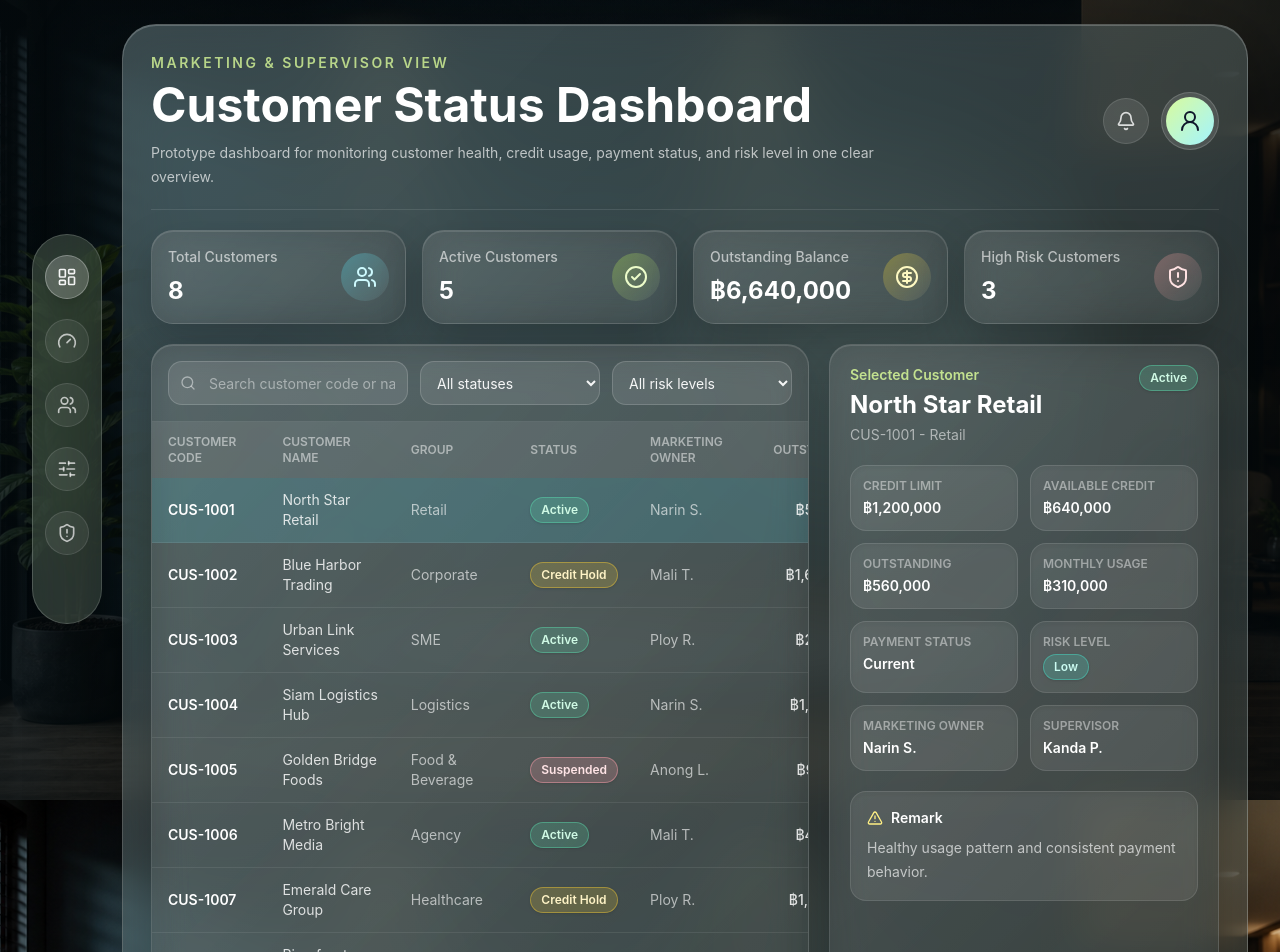
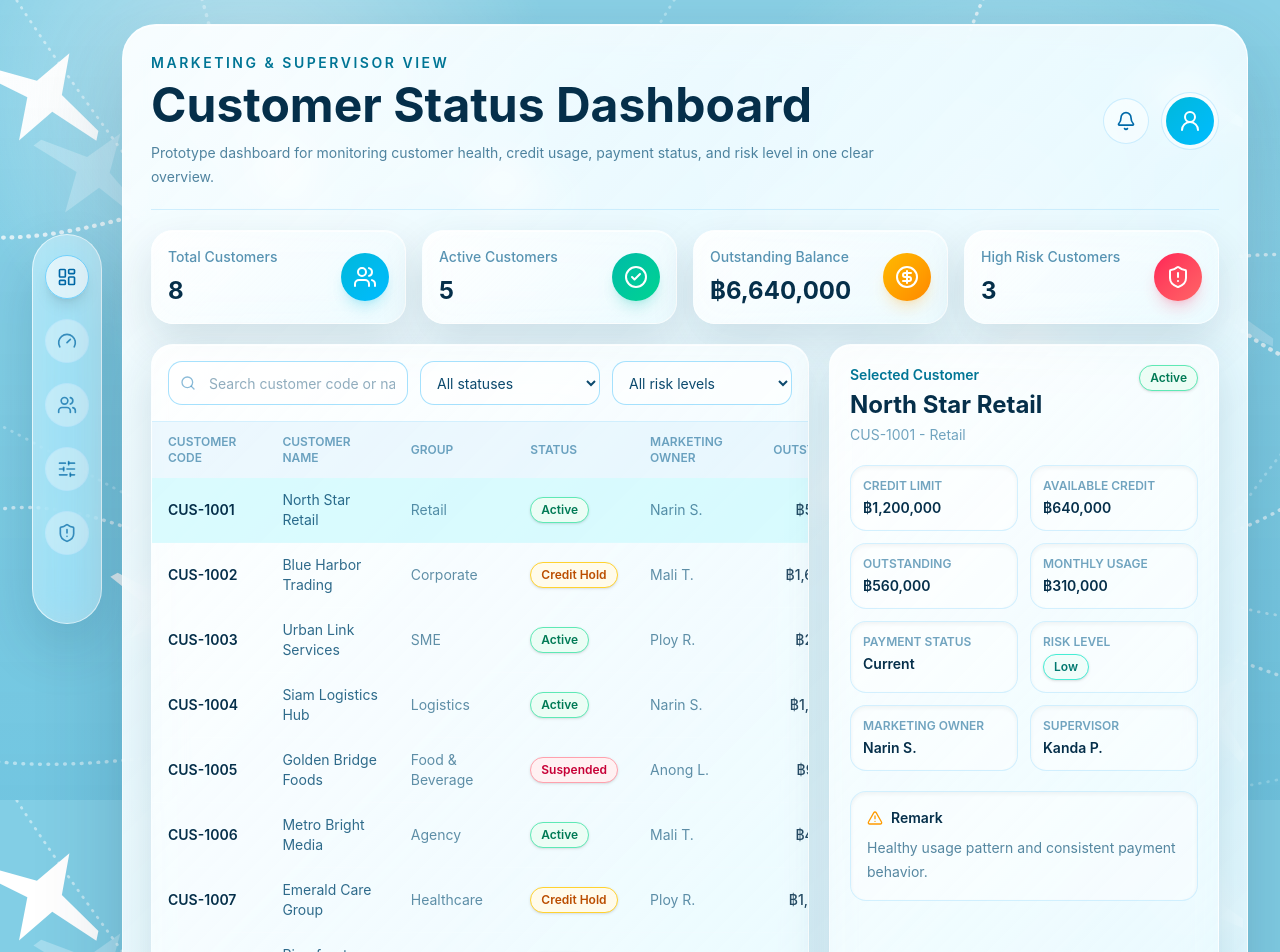
Before and after one commit to SuphakidS/customer-status-dashboard, a React (Vite) app: page / in a window 1280 px wide. Shown: the top 952 px of the page. Built offline with nearby package versions, Linux system fonts and the light colour scheme.

Commit message:
Apply flight map dashboard theme

```diff
--- a/src/App.jsx
+++ b/src/App.jsx
@@ -22,7 +22,6 @@ import {
   Tooltip
 } from "chart.js";
 import { Bar, Doughnut } from "react-chartjs-2";
-import officeBg from "./assets/glass-office-bg.png";
 import { mockCustomers } from "./data/mockCustomers";
 
 ChartJS.register(
@@ -35,31 +34,31 @@ ChartJS.register(
 );
 
 const statusStyles = {
-  Active: "border-emerald-300/40 bg-emerald-300/18 text-emerald-100",
-  "Credit Hold": "border-amber-300/40 bg-amber-300/18 text-amber-100",
-  Suspended: "border-rose-300/45 bg-rose-300/20 text-rose-100"
+  Active: "border-emerald-300 bg-emerald-50 text-emerald-700",
+  "Credit Hold": "border-amber-300 bg-amber-50 text-amber-700",
+  Suspended: "border-rose-300 bg-rose-50 text-rose-700"
 };
 
 const riskStyles = {
-  Low: "border-teal-300/40 bg-teal-300/18 text-teal-100",
-  Medium: "border-sky-300/40 bg-sky-300/18 text-sky-100",
-  High: "border-red-300/45 bg-red-300/20 text-red-100"
+  Low: "border-teal-300 bg-teal-50 text-teal-700",
+  Medium: "border-sky-300 bg-sky-50 text-sky-700",
+  High: "border-red-300 bg-red-50 text-red-700"
 };
 
 const chartColors = {
-  Active: "#b7dc25",
-  "Credit Hold": "#f6c50f",
-  Suspended: "#f05b5b",
-  Low: "#36d49b",
-  Medium: "#33b9ef",
-  High: "#f05b5b"
+  Active: "#0ea5a3",
+  "Credit Hold": "#f59e0b",
+  Suspended: "#ef4444",
+  Low: "#14b8a6",
+  Medium: "#0284c7",
+  High: "#ef4444"
 };
 
 const kpiTones = {
-  cyan: "from-cyan-300/30 to-white/5 text-cyan-100",
-  green: "from-lime-300/30 to-white/5 text-lime-100",
-  yellow: "from-yellow-300/30 to-white/5 text-yellow-100",
-  red: "from-red-300/30 to-white/5 text-red-100"
+  cyan: "from-cyan-500 to-sky-400 text-white shadow-cyan-500/20",
+  green: "from-teal-500 to-emerald-400 text-white shadow-teal-500/20",
+  yellow: "from-amber-400 to-orange-400 text-white shadow-amber-500/20",
+  red: "from-rose-500 to-red-400 text-white shadow-rose-500/20"
 };
 
 const formatCurrency = (value) =>
@@ -93,10 +92,10 @@ function KpiCard({ title, value, icon: Icon, tone }) {
     <section className="glass-card p-4">
       <div className="flex items-center justify-between gap-4">
         <div>
-          <p className="text-sm font-medium text-white/62">{title}</p>
-          <p className="mt-2 text-2xl font-bold tracking-normal text-white">{value}</p>
+          <p className="text-sm font-medium text-sky-800/65">{title}</p>
+          <p className="mt-2 text-2xl font-bold tracking-normal text-sky-950">{value}</p>
         </div>
-        <div className={`rounded-full bg-gradient-to-br p-3 ${kpiTones[tone]}`}>
+        <div className={`rounded-full bg-gradient-to-br p-3 shadow-lg ${kpiTones[tone]}`}>
           <Icon className="h-6 w-6" aria-hidden="true" />
         </div>
       </div>
@@ -161,7 +160,7 @@ function App() {
       {
         data: riskChartData.map((entry) => entry.value),
         backgroundColor: riskChartData.map((entry) => chartColors[entry.name]),
-        borderColor: "rgba(255, 255, 255, 0.18)",
+        borderColor: "rgba(255, 255, 255, 0.82)",
         borderWidth: 2,
         hoverOffset: 8,
         cutout: "64%"
@@ -171,8 +170,7 @@ function App() {
 
   return (
     <main
-      className="dashboard-bg min-h-screen overflow-x-hidden px-4 py-6 text-white sm:px-6 lg:px-8"
-      style={{ backgroundImage: `url(${officeBg})` }}
+      className="dashboard-bg min-h-screen overflow-x-hidden px-4 py-6 text-sky-950 sm:px-6 lg:px-8"
     >
       <div className="mx-auto flex max-w-[1500px] gap-5">
         <nav className="glass-nav hidden shrink-0 flex-col items-center gap-5 px-3 py-5 lg:flex">
@@ -182,8 +180,8 @@ function App() {
                 key={index}
                 className={`grid h-11 w-11 place-items-center rounded-full border transition ${
                   index === 0
-                    ? "border-white/30 bg-white/22 text-white shadow-lg"
-                    : "border-white/12 bg-white/8 text-white/72 hover:bg-white/16"
+                    ? "border-sky-300 bg-white/65 text-sky-700 shadow-lg"
+                    : "border-sky-200/60 bg-white/35 text-sky-700/72 hover:bg-white/60"
                 }`}
                 aria-label={`Dashboard navigation ${index + 1}`}
               >
@@ -194,25 +192,25 @@ function App() {
         </nav>
 
         <div className="glass-shell min-w-0 flex-1 p-5 md:p-7">
-          <header className="flex flex-col gap-5 border-b border-white/10 pb-5 md:flex-row md:items-center md:justify-between">
+          <header className="flex flex-col gap-5 border-b border-sky-200/60 pb-5 md:flex-row md:items-center md:justify-between">
             <div>
-              <p className="text-sm font-semibold uppercase tracking-[0.18em] text-lime-200/80">
+              <p className="text-sm font-semibold uppercase tracking-[0.18em] text-cyan-700">
                 Marketing & Supervisor View
               </p>
-              <h1 className="mt-2 text-4xl font-bold tracking-normal text-white md:text-5xl">
+              <h1 className="mt-2 text-4xl font-bold tracking-normal text-sky-950 md:text-5xl">
                 Customer Status Dashboard
               </h1>
-              <p className="mt-3 max-w-3xl text-sm leading-6 text-white/68">
+              <p className="mt-3 max-w-3xl text-sm leading-6 text-sky-900/68">
                 Prototype dashboard for monitoring customer health, credit usage,
                 payment status, and risk level in one clear overview.
               </p>
             </div>
             <div className="flex items-center gap-3">
-              <div className="hidden rounded-full border border-white/12 bg-white/10 p-3 text-white/80 sm:grid">
+              <div className="hidden rounded-full border border-sky-200/70 bg-white/50 p-3 text-sky-700 sm:grid">
                 <Bell className="h-5 w-5" />
               </div>
-              <div className="rounded-full border border-white/16 bg-white/12 p-1">
-                <div className="grid h-12 w-12 place-items-center rounded-full bg-gradient-to-br from-lime-200 to-cyan-200 text-slate-900">
+              <div className="rounded-full border border-sky-200/70 bg-white/45 p-1">
+                <div className="grid h-12 w-12 place-items-center rounded-full bg-gradient-to-br from-cyan-500 to-sky-400 text-white">
                   <UserRound className="h-6 w-6" />
                 </div>
               </div>
@@ -248,10 +246,10 @@ function App() {
 
           <section className="mt-5 grid gap-5 xl:grid-cols-[minmax(0,1fr)_390px]">
             <div className="glass-card min-w-0 overflow-hidden">
-              <div className="border-b border-white/10 p-4">
+              <div className="border-b border-sky-200/60 p-4">
                 <div className="grid gap-3 md:grid-cols-[minmax(220px,1fr)_180px_180px]">
                   <label className="relative block">
-                    <Search className="pointer-events-none absolute left-3 top-1/2 h-4 w-4 -translate-y-1/2 text-white/46" />
+                    <Search className="pointer-events-none absolute left-3 top-1/2 h-4 w-4 -translate-y-1/2 text-sky-700/45" />
                     <input
                       value={searchTerm}
                       onChange={(event) => setSearchTerm(event.target.value)}
@@ -284,7 +282,7 @@ function App() {
 
               <div className="overflow-x-auto">
                 <table className="w-full min-w-[1050px] text-left text-sm">
-                  <thead className="bg-white/8 text-xs uppercase text-white/50">
+                  <thead className="bg-sky-100/55 text-xs uppercase text-sky-800/55">
                     <tr>
                       <th className="px-4 py-3 font-semibold">Customer Code</th>
                       <th className="px-4 py-3 font-semibold">Customer Name</th>
@@ -302,37 +300,37 @@ function App() {
                       <tr
                         key={customer.customerCode}
                         onClick={() => setSelectedCustomerCode(customer.customerCode)}
-                        className={`cursor-pointer transition hover:bg-white/12 ${
+                        className={`cursor-pointer transition hover:bg-sky-100/70 ${
                           selectedCustomer.customerCode === customer.customerCode
-                            ? "bg-cyan-300/14"
+                            ? "bg-cyan-100/75"
                             : "bg-transparent"
                         }`}
                       >
-                        <td className="px-4 py-3 font-semibold text-white">
+                        <td className="px-4 py-3 font-semibold text-sky-950">
                           {customer.customerCode}
                         </td>
-                        <td className="px-4 py-3 text-white/82">
+                        <td className="px-4 py-3 text-sky-900/82">
                           {customer.customerName}
                         </td>
-                        <td className="px-4 py-3 text-white/62">
+                        <td className="px-4 py-3 text-sky-900/62">
                           {customer.customerGroup}
                         </td>
                         <td className="px-4 py-3">
                           <Badge value={customer.status} />
                         </td>
-                        <td className="px-4 py-3 text-white/62">
+                        <td className="px-4 py-3 text-sky-900/62">
                           {customer.marketingOwner}
                         </td>
-                        <td className="px-4 py-3 text-right font-medium text-white/86">
+                        <td className="px-4 py-3 text-right font-medium text-sky-950/86">
                           {formatCurrency(customer.outstandingBalance)}
                         </td>
-                        <td className="px-4 py-3 text-white/62">
+                        <td className="px-4 py-3 text-sky-900/62">
                           {customer.paymentStatus}
                         </td>
                         <td className="px-4 py-3">
                           <Badge value={customer.riskLevel} type="risk" />
                         </td>
-                        <td className="px-4 py-3 text-white/62">
+                        <td className="px-4 py-3 text-sky-900/62">
                           {customer.lastTransactionDate}
                         </td>
                       </tr>
@@ -340,7 +338,7 @@ function App() {
                   </tbody>
                 </table>
                 {filteredCustomers.length === 0 && (
-                  <div className="p-8 text-center text-sm text-white/58">
+                  <div className="p-8 text-center text-sm text-sky-800/58">
                     No customers match the current filters.
                   </div>
                 )}
@@ -350,13 +348,13 @@ function App() {
             <aside className="glass-card p-5">
               <div className="flex items-start justify-between gap-4">
                 <div>
-                  <p className="text-sm font-semibold text-lime-200/85">
+                  <p className="text-sm font-semibold text-cyan-700">
                     Selected Customer
                   </p>
-                  <h2 className="mt-1 text-2xl font-bold tracking-normal text-white">
+                  <h2 className="mt-1 text-2xl font-bold tracking-normal text-sky-950">
                     {selectedCustomer.customerName}
                   </h2>
-                  <p className="mt-1 text-sm text-white/55">
+                  <p className="mt-1 text-sm text-sky-800/55">
                     {selectedCustomer.customerCode} - {selectedCustomer.customerGroup}
                   </p>
                 </div>
@@ -389,12 +387,12 @@ function App() {
                 <DetailItem label="Supervisor" value={selectedCustomer.supervisor} />
               </dl>
 
-              <div className="mt-5 rounded-2xl border border-white/10 bg-white/9 p-4 shadow-inner">
-                <div className="flex items-center gap-2 text-sm font-semibold text-white">
-                  <AlertTriangle className="h-4 w-4 text-yellow-200" />
+              <div className="mt-5 rounded-2xl border border-sky-200/60 bg-white/45 p-4 shadow-inner">
+                <div className="flex items-center gap-2 text-sm font-semibold text-sky-950">
+                  <AlertTriangle className="h-4 w-4 text-amber-500" />
                   Remark
                 </div>
-                <p className="mt-2 text-sm leading-6 text-white/66">
+                <p className="mt-2 text-sm leading-6 text-sky-900/66">
                   {selectedCustomer.remark}
                 </p>
               </div>
@@ -417,7 +415,7 @@ function App() {
                   {riskChartData.map((entry) => (
                     <span
                       key={entry.name}
-                      className="flex items-center justify-between gap-3 border-b border-white/10 pb-3 text-sm text-white/70"
+                      className="flex items-center justify-between gap-3 border-b border-sky-200/70 pb-3 text-sm text-sky-900/70"
                     >
                       <span className="flex items-center gap-2">
                         <span
@@ -426,7 +424,7 @@ function App() {
                         />
                         {entry.name}
                       </span>
-                      <strong className="text-white">{entry.value}</strong>
+                      <strong className="text-sky-950">{entry.value}</strong>
                     </span>
                   ))}
                 </div>
@@ -439,8 +437,8 @@ function App() {
   );
 }
 
-const chartTextColor = "rgba(255, 255, 255, 0.68)";
-const chartGridColor = "rgba(255, 255, 255, 0.12)";
+const chartTextColor = "rgba(12, 74, 110, 0.68)";
+const chartGridColor = "rgba(14, 116, 144, 0.14)";
 
 const barChartOptions = {
   responsive: true,
@@ -448,8 +446,8 @@ const barChartOptions = {
   plugins: {
     legend: { display: false },
     tooltip: {
-      backgroundColor: "rgba(20, 32, 36, 0.9)",
-      borderColor: "rgba(255, 255, 255, 0.16)",
+      backgroundColor: "rgba(8, 47, 73, 0.92)",
+      borderColor: "rgba(255, 255, 255, 0.74)",
       borderWidth: 1,
       cornerRadius: 14,
       titleColor: "#fff",
@@ -477,8 +475,8 @@ const doughnutChartOptions = {
   plugins: {
     legend: { display: false },
     tooltip: {
-      backgroundColor: "rgba(20, 32, 36, 0.9)",
-      borderColor: "rgba(255, 255, 255, 0.16)",
+      backgroundColor: "rgba(8, 47, 73, 0.92)",
+      borderColor: "rgba(255, 255, 255, 0.74)",
       borderWidth: 1,
       cornerRadius: 14,
       titleColor: "#fff",
@@ -490,9 +488,9 @@ const doughnutChartOptions = {
 
 function DetailItem({ label, value }) {
   return (
-    <div className="rounded-2xl border border-white/10 bg-white/9 p-3 shadow-inner">
-      <dt className="text-xs font-semibold uppercase text-white/45">{label}</dt>
-      <dd className="mt-1 text-sm font-semibold text-white">{value}</dd>
+    <div className="rounded-2xl border border-sky-200/60 bg-white/45 p-3 shadow-inner">
+      <dt className="text-xs font-semibold uppercase text-sky-800/55">{label}</dt>
+      <dd className="mt-1 text-sm font-semibold text-sky-950">{value}</dd>
     </div>
   );
 }
@@ -502,12 +500,12 @@ function ChartCard({ title, icon: Icon, children }) {
     <section className="glass-card p-5">
       <div className="mb-4 flex items-center justify-between gap-3">
         <div className="flex items-center gap-3">
-          <div className="rounded-full border border-white/12 bg-white/12 p-2.5 text-lime-100">
+          <div className="rounded-full border border-sky-200/70 bg-white/55 p-2.5 text-cyan-700">
             <Icon className="h-5 w-5" aria-hidden="true" />
           </div>
-          <h2 className="text-xl font-bold tracking-normal text-white">{title}</h2>
+          <h2 className="text-xl font-bold tracking-normal text-sky-950">{title}</h2>
         </div>
-        <span className="text-sm text-white/55">Monthly</span>
+        <span className="text-sm text-sky-800/55">Monthly</span>
       </div>
       {children}
     </section>
--- a/src/styles.css
+++ b/src/styles.css
@@ -4,8 +4,8 @@
   font-family:
     Inter, ui-sans-serif, system-ui, -apple-system, BlinkMacSystemFont, "Segoe UI",
     sans-serif;
-  color: #ffffff;
-  background: #081316;
+  color: #0c4a6e;
+  background: #82cee5;
 }
 
 body {
@@ -20,9 +20,11 @@ select {
 
 option {
   color: #172033;
+  background: #f0fbff;
 }
 
 .dashboard-bg {
+  background-image: url("./assets/flight-map-bg.svg");
   background-position: center;
   background-size: cover;
   background-attachment: fixed;
@@ -35,9 +37,9 @@ option {
   inset: 0;
   pointer-events: none;
   background:
-    radial-gradient(circle at 70% 45%, rgba(203, 232, 218, 0.2), transparent 26%),
-    linear-gradient(90deg, rgba(5, 13, 17, 0.58), rgba(9, 23, 29, 0.26) 48%, rgba(5, 11, 14, 0.68)),
-    linear-gradient(180deg, rgba(2, 10, 13, 0.28), rgba(2, 8, 10, 0.6));
+    radial-gradient(circle at 20% 12%, rgba(255, 255, 255, 0.45), transparent 24%),
+    radial-gradient(circle at 78% 28%, rgba(255, 255, 255, 0.34), transparent 26%),
+    linear-gradient(180deg, rgba(255, 255, 255, 0.08), rgba(42, 163, 207, 0.18));
 }
 
 .dashboard-bg > * {
@@ -46,44 +48,44 @@ option {
 }
 
 .glass-shell {
-  border: 1px solid rgba(255, 255, 255, 0.2);
+  border: 1px solid rgba(255, 255, 255, 0.72);
   border-radius: 34px;
   background:
-    linear-gradient(135deg, rgba(96, 122, 126, 0.42), rgba(37, 44, 40, 0.54)),
-    rgba(255, 255, 255, 0.1);
+    linear-gradient(135deg, rgba(255, 255, 255, 0.78), rgba(226, 248, 255, 0.58)),
+    rgba(255, 255, 255, 0.64);
   box-shadow:
-    0 30px 90px rgba(0, 0, 0, 0.42),
-    inset 0 1px 0 rgba(255, 255, 255, 0.2);
-  backdrop-filter: blur(22px) saturate(140%);
+    0 30px 90px rgba(8, 47, 73, 0.2),
+    inset 0 1px 0 rgba(255, 255, 255, 0.8);
+  backdrop-filter: blur(18px) saturate(150%);
 }
 
 .glass-card {
-  border: 1px solid rgba(255, 255, 255, 0.13);
+  border: 1px solid rgba(255, 255, 255, 0.68);
   border-radius: 22px;
   background:
-    linear-gradient(135deg, rgba(255, 255, 255, 0.14), rgba(255, 255, 255, 0.055)),
-    rgba(21, 27, 25, 0.28);
+    linear-gradient(135deg, rgba(255, 255, 255, 0.72), rgba(224, 247, 255, 0.48)),
+    rgba(255, 255, 255, 0.46);
   box-shadow:
-    0 18px 44px rgba(0, 0, 0, 0.2),
-    inset 0 1px 0 rgba(255, 255, 255, 0.12);
-  backdrop-filter: blur(18px) saturate(130%);
+    0 18px 44px rgba(8, 47, 73, 0.13),
+    inset 0 1px 0 rgba(255, 255, 255, 0.78);
+  backdrop-filter: blur(16px) saturate(145%);
 }
 
 .glass-nav {
   margin-top: 210px;
   max-height: 390px;
-  border: 1px solid rgba(255, 255, 255, 0.18);
+  border: 1px solid rgba(255, 255, 255, 0.68);
   border-radius: 999px;
-  background: rgba(111, 131, 111, 0.36);
-  box-shadow: 0 24px 58px rgba(0, 0, 0, 0.28);
-  backdrop-filter: blur(18px) saturate(130%);
+  background: rgba(255, 255, 255, 0.4);
+  box-shadow: 0 24px 58px rgba(8, 47, 73, 0.16);
+  backdrop-filter: blur(16px) saturate(140%);
 }
 
 .glass-input {
   border-radius: 14px;
-  border: 1px solid rgba(255, 255, 255, 0.16);
-  background: rgba(255, 255, 255, 0.1);
-  color: rgba(255, 255, 255, 0.94);
+  border: 1px solid rgba(125, 211, 252, 0.68);
+  background: rgba(255, 255, 255, 0.58);
+  color: #0c4a6e;
   font-size: 0.875rem;
   outline: none;
   transition:
@@ -93,17 +95,17 @@ option {
 }
 
 .glass-input::placeholder {
-  color: rgba(255, 255, 255, 0.45);
+  color: rgba(12, 74, 110, 0.45);
 }
 
 .glass-input:focus {
-  border-color: rgba(190, 220, 37, 0.72);
-  background: rgba(255, 255, 255, 0.15);
-  box-shadow: 0 0 0 4px rgba(190, 220, 37, 0.13);
+  border-color: rgba(2, 132, 199, 0.8);
+  background: rgba(255, 255, 255, 0.78);
+  box-shadow: 0 0 0 4px rgba(14, 165, 233, 0.16);
 }
 
 .overflow-x-auto {
-  scrollbar-color: rgba(255, 255, 255, 0.36) rgba(255, 255, 255, 0.08);
+  scrollbar-color: rgba(14, 116, 144, 0.42) rgba(255, 255, 255, 0.46);
   scrollbar-width: thin;
 }
 
@@ -112,12 +114,12 @@ option {
 }
 
 .overflow-x-auto::-webkit-scrollbar-track {
-  background: rgba(255, 255, 255, 0.08);
+  background: rgba(255, 255, 255, 0.46);
   border-radius: 999px;
 }
 
 .overflow-x-auto::-webkit-scrollbar-thumb {
-  background: rgba(255, 255, 255, 0.35);
+  background: rgba(14, 116, 144, 0.42);
   border-radius: 999px;
 }
 
```
Also changed, not shown: src/assets/flight-map-bg.svg (added), src/assets/glass-office-bg.png (deleted).
